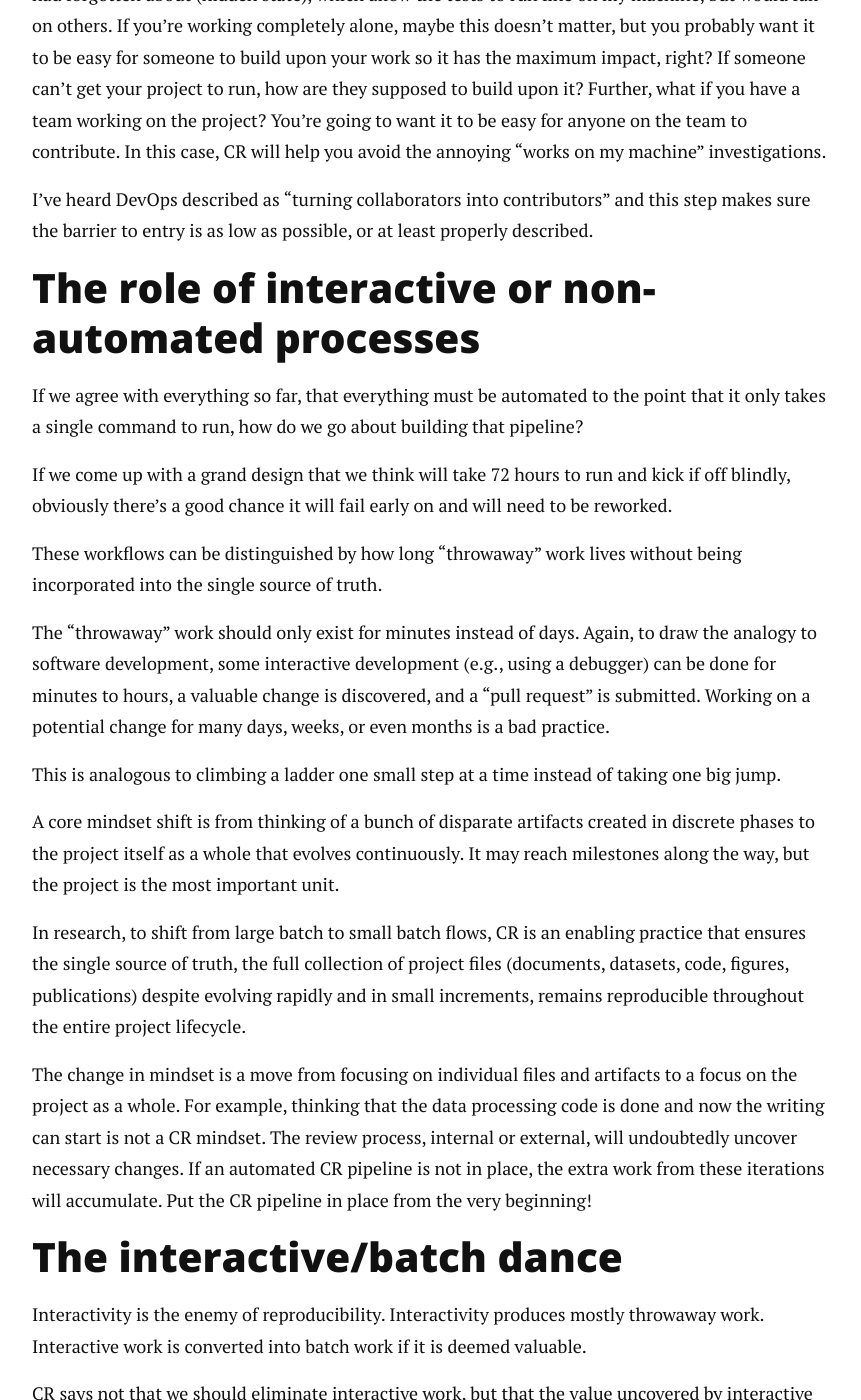
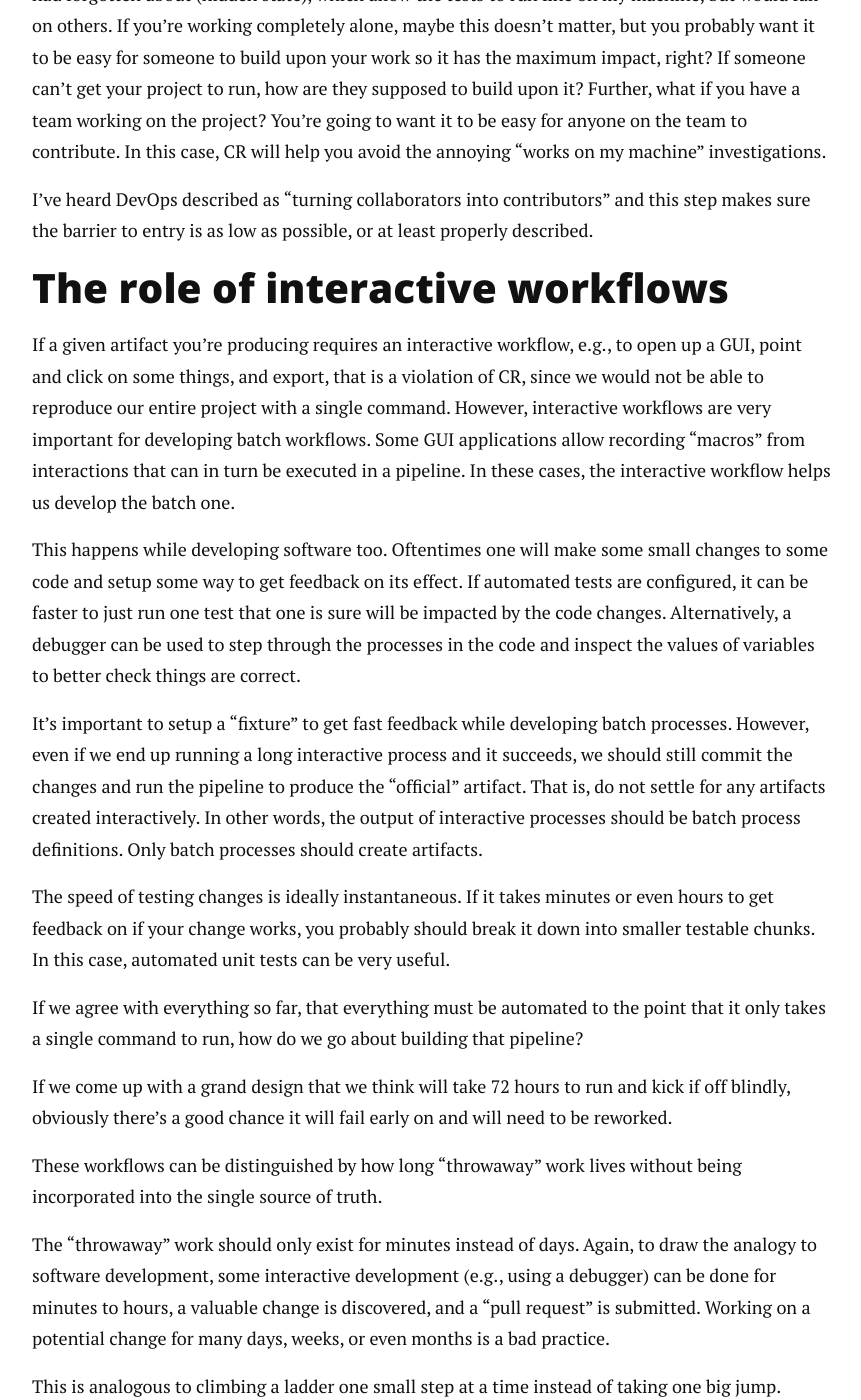
Before and after one commit to petebachant/petebachant.github.io, a Jekyll site: the page built from _posts/2025-02-28-continuous-reproducibility.md, in a window 1280 px wide and 1400 px high, scrolled down 7386 px. Shown: the whole window, without its empty margins (208-1069 px from the left). Built offline with Jekyll 4.4.1, drawn with Linux system fonts in a browser that asks for light colours; nearby versions of some CDN libraries; comment, search, counter and statistics services are not loaded.

Commit message:
Add to interactive section

```diff
--- a/_posts/2025-02-28-continuous-reproducibility.md
+++ b/_posts/2025-02-28-continuous-reproducibility.md
@@ -379,7 +379,48 @@ I've heard DevOps described as "turning collaborators into contributors"
 and this step makes sure the barrier to entry is as low as possible,
 or at least properly described.
 
-## The role of interactive or non-automated processes
+## The role of interactive workflows
+
+If a given artifact you're producing requires an interactive workflow,
+e.g., to open up a GUI, point and click on some things, and export,
+that is a violation of CR,
+since we would not be able to reproduce our entire project with a single
+command.
+However, interactive workflows are very important for developing batch
+workflows.
+Some GUI applications allow recording "macros" from interactions
+that can in turn be executed in a pipeline.
+In these cases,
+the interactive workflow helps us develop the batch one.
+
+This happens while developing software too.
+Oftentimes one will make some small changes to some code
+and setup some way to get feedback on its effect.
+If automated tests are configured,
+it can be faster to just run one test that one is sure will be impacted
+by the code changes.
+Alternatively,
+a debugger can be used to step through the processes in the code and
+inspect the values of variables to better check things are correct.
+
+It's important to setup a "fixture" to get fast feedback while developing
+batch processes.
+However,
+even if we end up running a long interactive process and it succeeds,
+we should still commit the changes and run the pipeline to produce
+the "official" artifact.
+That is,
+do not settle for any artifacts created interactively.
+In other words,
+the output of interactive processes should be batch process definitions.
+Only batch processes should create artifacts.
+
+The speed of testing changes is ideally instantaneous.
+If it takes minutes or even hours to get feedback on if your change
+works,
+you probably should break it down into smaller testable chunks.
+In this case,
+automated unit tests can be very useful.
 
 If we agree with everything so far,
 that everything must be automated to the point that it only takes
@@ -430,8 +471,6 @@ will undoubtedly uncover necessary changes.
 If an automated CR pipeline is not in place,
 the extra work from these iterations will accumulate.
 Put the CR pipeline in place from the very beginning!
-
-## The interactive/batch dance
 
 Interactivity is the enemy of reproducibility.
 Interactivity produces mostly throwaway work.
```
